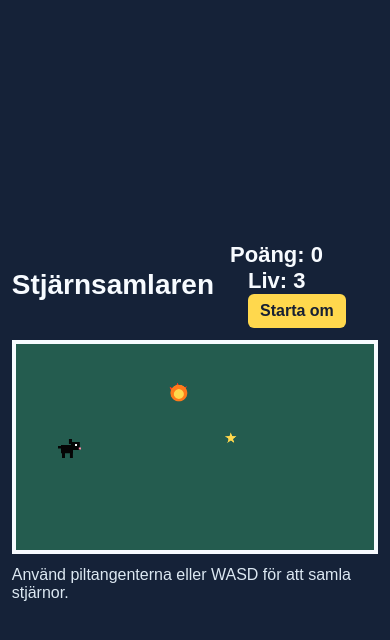
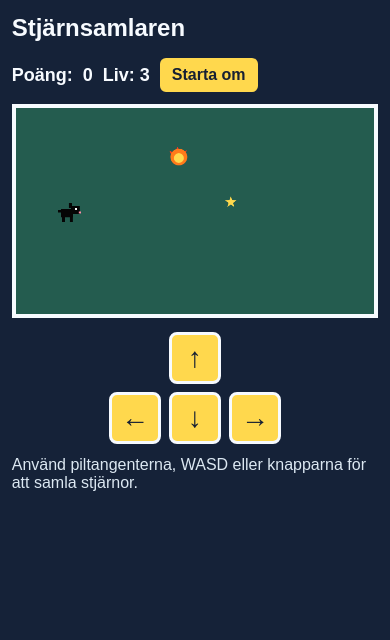
Before and after one commit to SpaceOgre/stjarnsamlaren, a plain HTML site: page index.html in a window 390 px wide. Drawn offline with Linux system fonts and the light colour scheme.

Commit message:
Lägg till mobilkontroller

```diff
--- a/index.html
+++ b/index.html
@@ -20,7 +20,14 @@
 
       <canvas id="game" width="720" height="420" aria-label="Spelyta"></canvas>
 
-      <p class="hint">Använd piltangenterna eller WASD för att samla stjärnor.</p>
+      <div class="touch-controls" aria-label="Pekkontroller">
+        <button class="control-button up" type="button" data-control="up" aria-label="Upp">&uarr;</button>
+        <button class="control-button left" type="button" data-control="left" aria-label="Vänster">&larr;</button>
+        <button class="control-button down" type="button" data-control="down" aria-label="Ner">&darr;</button>
+        <button class="control-button right" type="button" data-control="right" aria-label="Höger">&rarr;</button>
+      </div>
+
+      <p class="hint">Använd piltangenterna, WASD eller knapparna för att samla stjärnor.</p>
     </main>
 
     <script src="script.js"></script>
--- a/script.js
+++ b/script.js
@@ -3,6 +3,7 @@ const ctx = canvas.getContext("2d");
 const scoreElement = document.querySelector("#score");
 const livesElement = document.querySelector("#lives");
 const restartButton = document.querySelector("#restart");
+const controlButtons = document.querySelectorAll("[data-control]");
 
 const player = {
   x: 80,
@@ -27,6 +28,12 @@ const enemy = {
 };
 
 const keys = {};
+const touchControls = {
+  left: false,
+  right: false,
+  up: false,
+  down: false,
+};
 let score = 0;
 let lives = 3;
 let gameWon = false;
@@ -34,6 +41,10 @@ let winTime = 0;
 
 window.addEventListener("keydown", (event) => {
   keys[event.key.toLowerCase()] = true;
+
+  if (event.key.startsWith("Arrow")) {
+    event.preventDefault();
+  }
 });
 
 window.addEventListener("keyup", (event) => {
@@ -44,11 +55,37 @@ restartButton.addEventListener("click", () => {
   resetGame();
 });
 
+controlButtons.forEach((button) => {
+  const direction = button.dataset.control;
+
+  button.addEventListener("pointerdown", (event) => {
+    event.preventDefault();
+    touchControls[direction] = true;
+    button.classList.add("is-pressed");
+    button.setPointerCapture(event.pointerId);
+  });
+
+  button.addEventListener("pointerup", () => {
+    touchControls[direction] = false;
+    button.classList.remove("is-pressed");
+  });
+
+  button.addEventListener("pointercancel", () => {
+    touchControls[direction] = false;
+    button.classList.remove("is-pressed");
+  });
+
+  button.addEventListener("pointerleave", () => {
+    touchControls[direction] = false;
+    button.classList.remove("is-pressed");
+  });
+});
+
 function movePlayer() {
-  if (keys.arrowleft || keys.a) player.x -= player.speed;
-  if (keys.arrowright || keys.d) player.x += player.speed;
-  if (keys.arrowup || keys.w) player.y -= player.speed;
-  if (keys.arrowdown || keys.s) player.y += player.speed;
+  if (keys.arrowleft || keys.a || touchControls.left) player.x -= player.speed;
+  if (keys.arrowright || keys.d || touchControls.right) player.x += player.speed;
+  if (keys.arrowup || keys.w || touchControls.up) player.y -= player.speed;
+  if (keys.arrowdown || keys.s || touchControls.down) player.y += player.speed;
 
   player.x = Math.max(0, Math.min(canvas.width - player.size, player.x));
   player.y = Math.max(0, Math.min(canvas.height - player.size, player.y));
--- a/style.css
+++ b/style.css
@@ -60,6 +60,58 @@ canvas {
   aspect-ratio: 12 / 7;
   border: 4px solid #f7fbff;
   background: #245c4f;
+  touch-action: none;
+}
+
+.touch-controls {
+  width: 172px;
+  margin: 14px auto 0;
+  display: grid;
+  grid-template-columns: repeat(3, 52px);
+  grid-template-rows: repeat(2, 52px);
+  gap: 8px;
+  justify-content: center;
+  touch-action: none;
+  user-select: none;
+}
+
+.control-button {
+  width: 52px;
+  height: 52px;
+  margin: 0;
+  padding: 0;
+  border: 3px solid #f7fbff;
+  border-radius: 8px;
+  background: #ffd84d;
+  color: #172033;
+  font-size: 28px;
+  line-height: 1;
+}
+
+.control-button:active,
+.control-button.is-pressed {
+  background: #ffb92e;
+  transform: translateY(1px);
+}
+
+.control-button.up {
+  grid-column: 2;
+  grid-row: 1;
+}
+
+.control-button.left {
+  grid-column: 1;
+  grid-row: 2;
+}
+
+.control-button.down {
+  grid-column: 2;
+  grid-row: 2;
+}
+
+.control-button.right {
+  grid-column: 3;
+  grid-row: 2;
 }
 
 .hint {
@@ -67,3 +119,38 @@ canvas {
   color: #dce8f2;
   font-size: 16px;
 }
+
+@media (pointer: fine) and (min-width: 760px) {
+  .touch-controls {
+    display: none;
+  }
+}
+
+@media (max-width: 560px) {
+  body {
+    align-items: start;
+    padding: 14px 0;
+  }
+
+  .topbar {
+    align-items: flex-start;
+    flex-direction: column;
+  }
+
+  .score {
+    display: flex;
+    flex-wrap: wrap;
+    align-items: center;
+    gap: 10px;
+    font-size: 18px;
+  }
+
+  .lives,
+  button {
+    margin-left: 0;
+  }
+
+  h1 {
+    font-size: 24px;
+  }
+}
```
